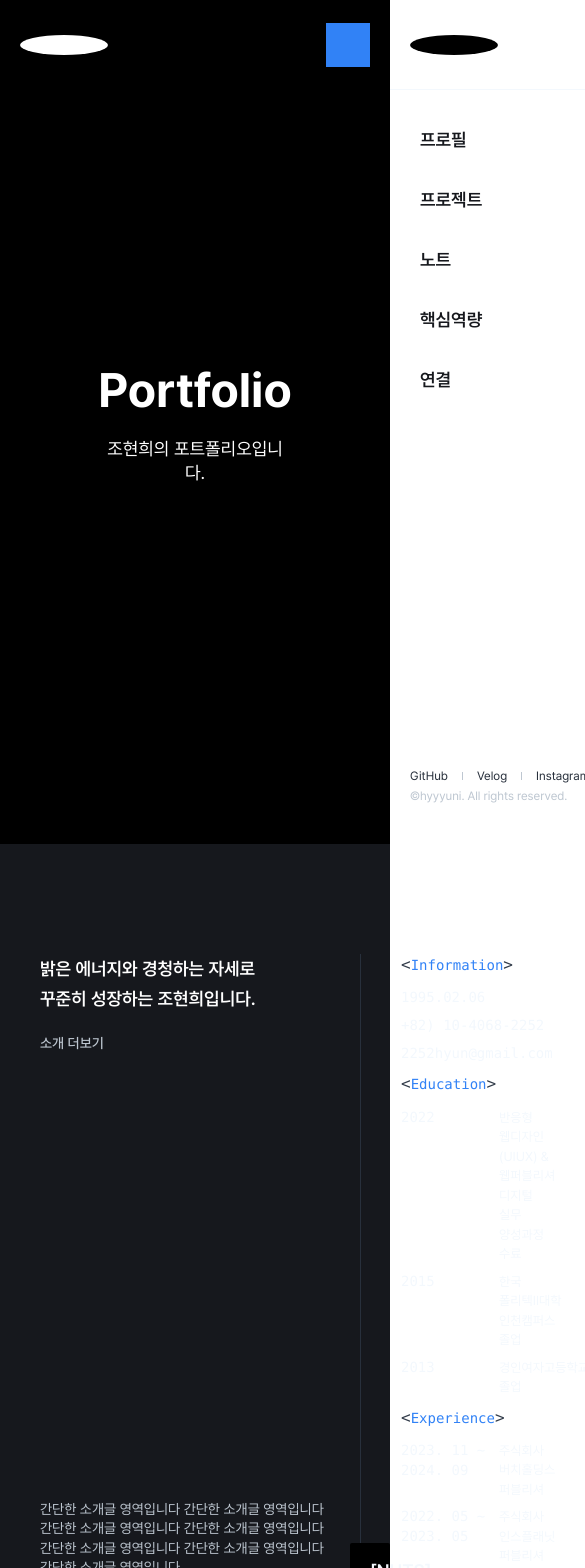
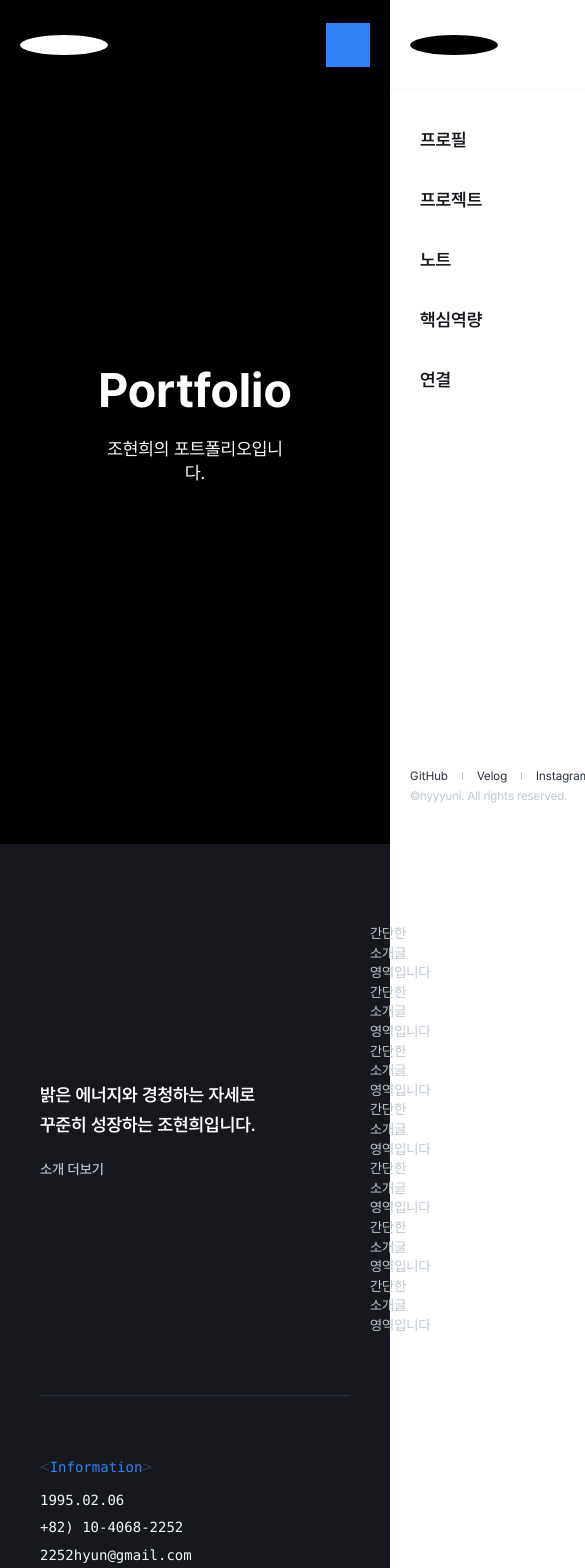
Before and after one commit to johyuni/johyuni.github.io, a React (Create React App) app: page / in a window 390 px wide. Shown: the top 1568 px of the page, 585 px wide, since content can reach past the window. Built offline with nearby package versions, Linux system fonts and the light colour scheme.

Commit message:
수정 : profile반응형 처리

```diff
--- a/src/assets/styles/common/_common.scss
+++ b/src/assets/styles/common/_common.scss
@@ -49,6 +49,32 @@ html {
   }
   &__content {
     height: 100%;
+  }
+
+  // media 공통제어
+  @media screen and (max-width: 1920px) {
+    .ta-view {
+      display: none;
+    }
+  }
+  @media screen and (max-width: 1400px) {
+    .ta-view {
+      display: none;
+    }
+  }
+  @media screen and (max-width: 1024px) {
+    .ta-view {
+      display: block;
+    }
+    section:not(.main__visual) {
+      height: 100%;
+      padding: 8rem 0;
+    }
+  }
+  @media screen and (max-width: 768px) {
+    .ta-view {
+      display: block;
+    }
   }
 }
 
@@ -116,31 +142,3 @@ html {
   padding: 0.6rem 1rem;
   transition: all 0.4s ease-in-out;
 }
-
-// media 공통제어
-@media screen and (max-width: 1920px) {
-  .ta-view {
-    display: none;
-  }
-}
-@media screen and (max-width: 1400px) {
-  .ta-view {
-    display: none;
-  }
-}
-@media screen and (max-width: 1024px) {
-  .ta-view {
-    display: block;
-  }
-  .header .gnb__nav.pc-view {
-    display: none;
-  }
-}
-@media screen and (max-width: 768px) {
-  .ta-view {
-    display: block;
-  }
-  .header .gnb__nav.pc-view {
-    display: none;
-  }
-}
--- a/src/assets/styles/common/_header.scss
+++ b/src/assets/styles/common/_header.scss
@@ -145,9 +145,13 @@
   }
 
   // media
+
   @media screen and (max-width: 1024px) {
     .gnb {
       justify-content: space-between;
     }
+    .gnb__nav.pc-view {
+      display: none;
+    }
   }
 }
--- a/src/assets/styles/pages/_profile.scss
+++ b/src/assets/styles/pages/_profile.scss
@@ -102,7 +102,7 @@
     }
   }
 
-  // media
+  // media => 작은해상도
   @media screen and (max-width: 1400px) {
     .main__content {
       gap: 0 2rem;
@@ -125,4 +125,44 @@
       }
     }
   }
+
+  // media => 테블릿
+  @media screen and (max-width: 1024px) {
+    .main__content {
+      flex-direction: column;
+      gap: 6rem 0;
+      .txt {
+        flex-direction: row;
+        gap: 10rem;
+        width: 100%;
+        align-items: center;
+        justify-content: space-between;
+        border-bottom: 1px solid $color_gray2;
+        padding-bottom: 6rem;
+        &__header {
+          width: 23rem;
+          flex-shrink: 0;
+        }
+        &__body3 {
+          margin-top: 0;
+        }
+      }
+      .grid {
+        border-left: 0;
+        padding-left: 0;
+        gap: 4rem;
+        grid-template-columns: 1fr; // 2단으로 바꾸는것 고민
+        dt {
+          width: 16rem;
+        }
+        dd {
+          width: calc(100% - 16.8rem);
+          text-align: right;
+          br {
+            display: none;
+          }
+        }
+      }
+    }
+  }
 }
```
